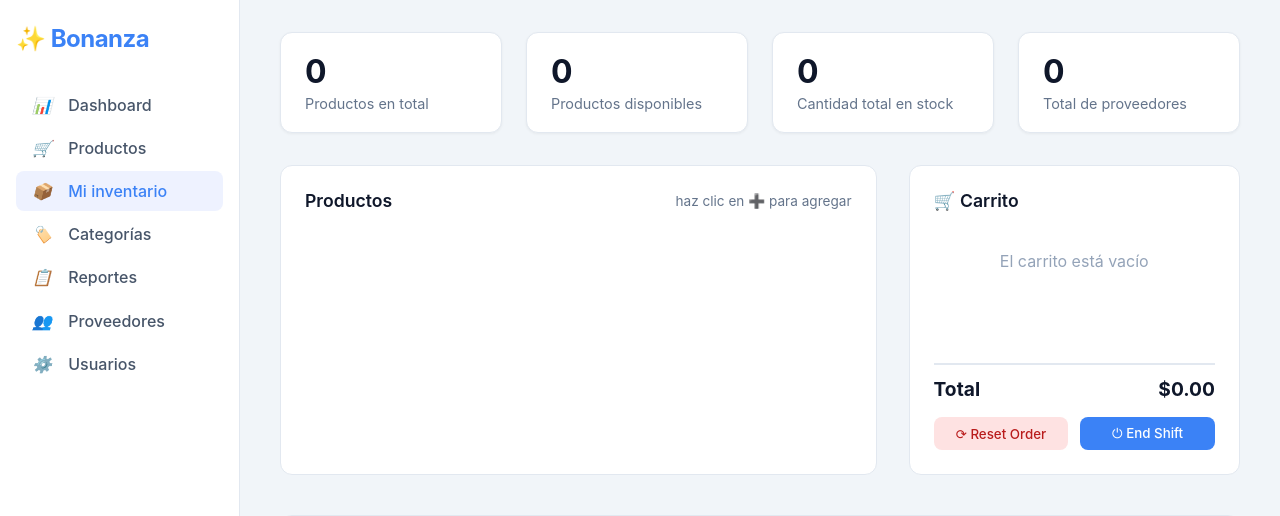
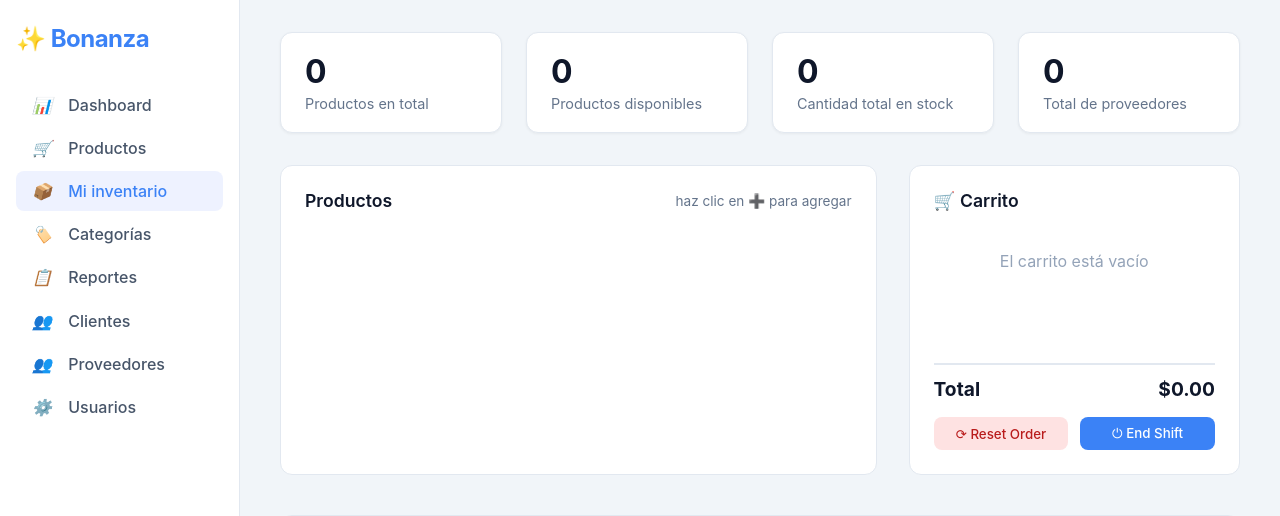
Before and after one commit to Sistema-Bonanza/SistemaBonanza, a PHP site: page /app/views/dashboard.php in a window 1280 px wide. Shown: the top 516 px of the page. Run offline with PHP 8.4, Linux system fonts and the light colour scheme; the visitor is signed in with stand-in values (Sample User, id 1).

Commit message:
Afiliación de Modulo Clientes

```diff
--- a/app/views/layouts/sidebar.php
+++ b/app/views/layouts/sidebar.php
@@ -8,6 +8,7 @@
         <a href="index.php?controller=producto&action=TablaProductos" class="active"><i>📦</i> Mi inventario</a>
         <a href="index.php?controller=categoria&action=formcategoria"><i>🏷️</i> Categorías</a>
         <a href="#"><i>📋</i> Reportes</a>
+        <a href="index.php?controller=cliente&action=tablaClientes"><i>👥</i> Clientes</a>
         <a href="index.php?controller=proveedor&action=tablaProveedores"><i>👥</i> Proveedores</a>
         <a href="index.php?controller=usuario&action=formusuario"><i>⚙️</i> Usuarios</a>
     </nav>
```
